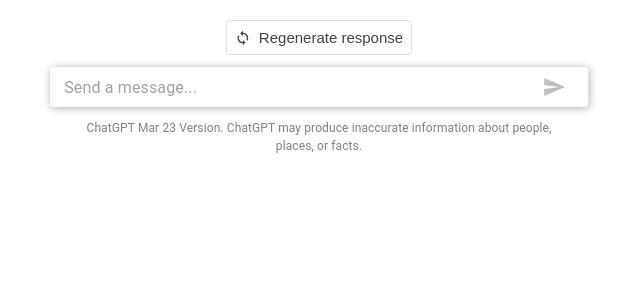
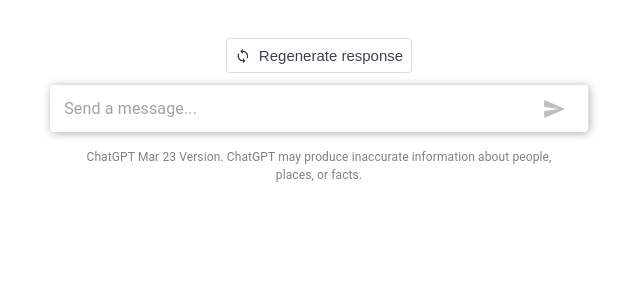
Before and after one commit to qyunhuang/chatgpt-demo, a React (Create React App) app: page / in a window 1280 px wide. Shown: the top 300 px of the page, without its empty margins (321-961 px from the left). Built offline with nearby package versions, Linux system fonts and the light colour scheme; no server answers.

Commit message:
refine ui

```diff
--- a/src/components/TextInput.tsx
+++ b/src/components/TextInput.tsx
@@ -17,10 +17,18 @@
   };
 
   const handleKeyDown = (e: React.KeyboardEvent) => {
-    if (e.key === "Enter" && text !== "") {
+    if (e.shiftKey && e.key === 'Enter') {
+      e.preventDefault();
+      setText(text + '\n');
+    } else if (e.key === "Enter" && text !== "") {
+      e.preventDefault();
       handleSend();
     }
   };
+
+  const handleTextChange = (e: React.ChangeEvent<HTMLInputElement>) => {
+    setText(e.target.value);
+  }
 
   return (
     <>
@@ -36,10 +44,12 @@
         </IconButton>
         <Stack pt={4} pb={0}>
           <OutlinedInput
+            multiline
+            maxRows={8}
             className={'text-input'}
             placeholder={"Send a message..."}
             onKeyDown={handleKeyDown}
-            onChange={(e) => setText(e.target.value)}
+            onChange={handleTextChange}
             value={text}
             endAdornment={
               <InputAdornment position="end">
@@ -52,7 +62,7 @@
               </InputAdornment>
             }
           />
-          <Container sx={{ bgcolor: 'white', width: "42%", left: '50%', textAlign: 'center', p: 1.5 }} >
+          <Container sx={{ bgcolor: 'white', width: "42%", left: '50%', textAlign: 'center', p: 3 }} >
             <Typography fontSize={12} color={'grey'}>
               ChatGPT Mar 23 Version. ChatGPT may produce inaccurate information about people, places, or facts.
             </Typography>
--- a/src/styles/index.scss
+++ b/src/styles/index.scss
@@ -66,16 +66,19 @@
 }
 
 .input-container {
-  background-image: linear-gradient(180deg, hsla(0, 0%, 100%, 0) 22%, #fff 60%);
+  background-image: linear-gradient(180deg, hsla(0, 0%, 100%, 0) 28%, #fff 70%);
   position: sticky;
   bottom: 0;
-  height: 16.5vh;
+  padding-top: 10px;
 }
 
 
 .text-input {
+  position: absolute;
+  top: 1vh;
   width: 42%;
-  height: 5vh;
+  padding-top: 12px !important;
+  padding-bottom: 12px !important;
   box-shadow: 1px 1px 8px #aaa;
   background-color: white;
   left: 50%;
@@ -96,7 +99,7 @@
 
 .generate-button {
   position: absolute;
-  top: 2.5vh;
+  top: 3.5vh;
   left: 50%;
   transform: translateX(-50%);
 }
```
